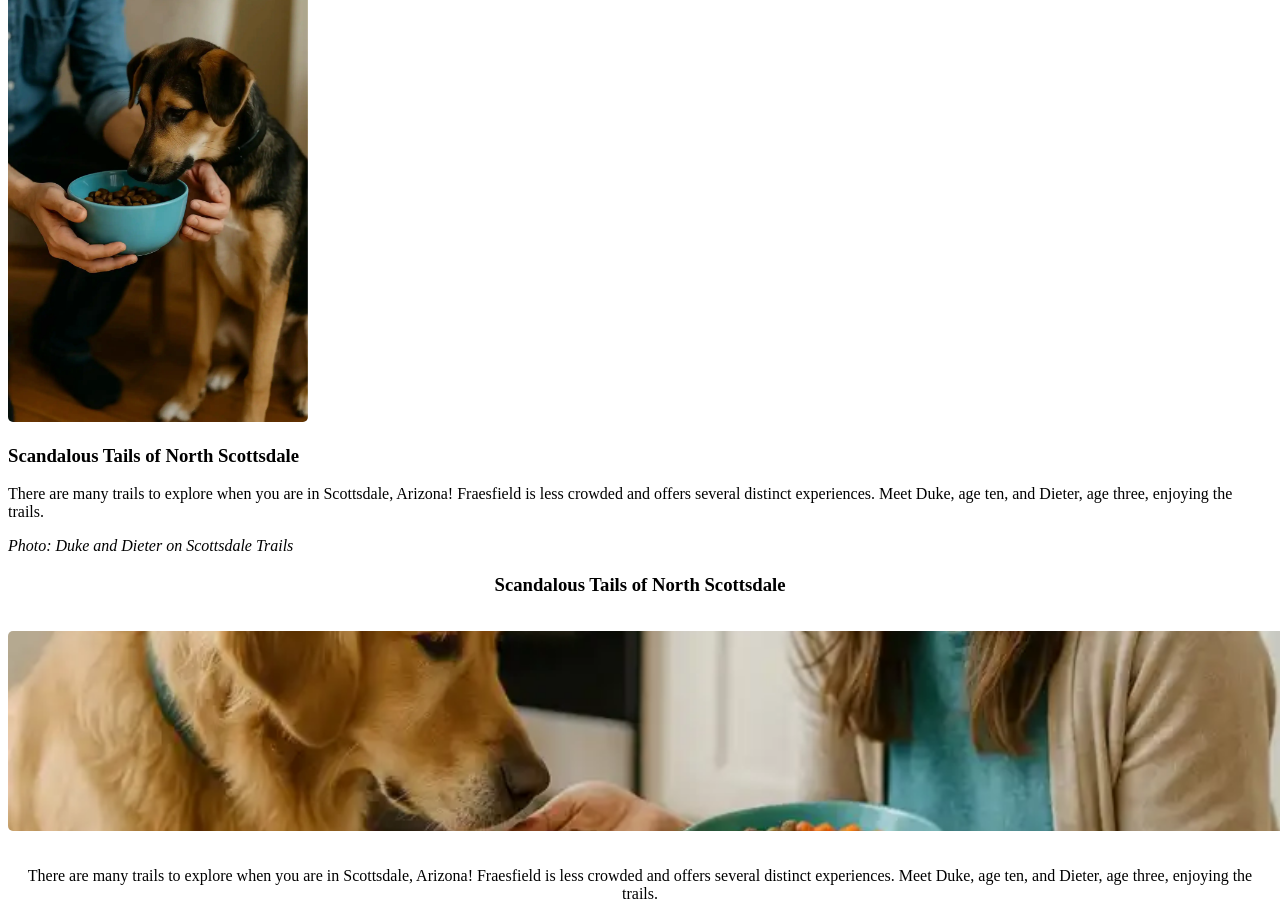
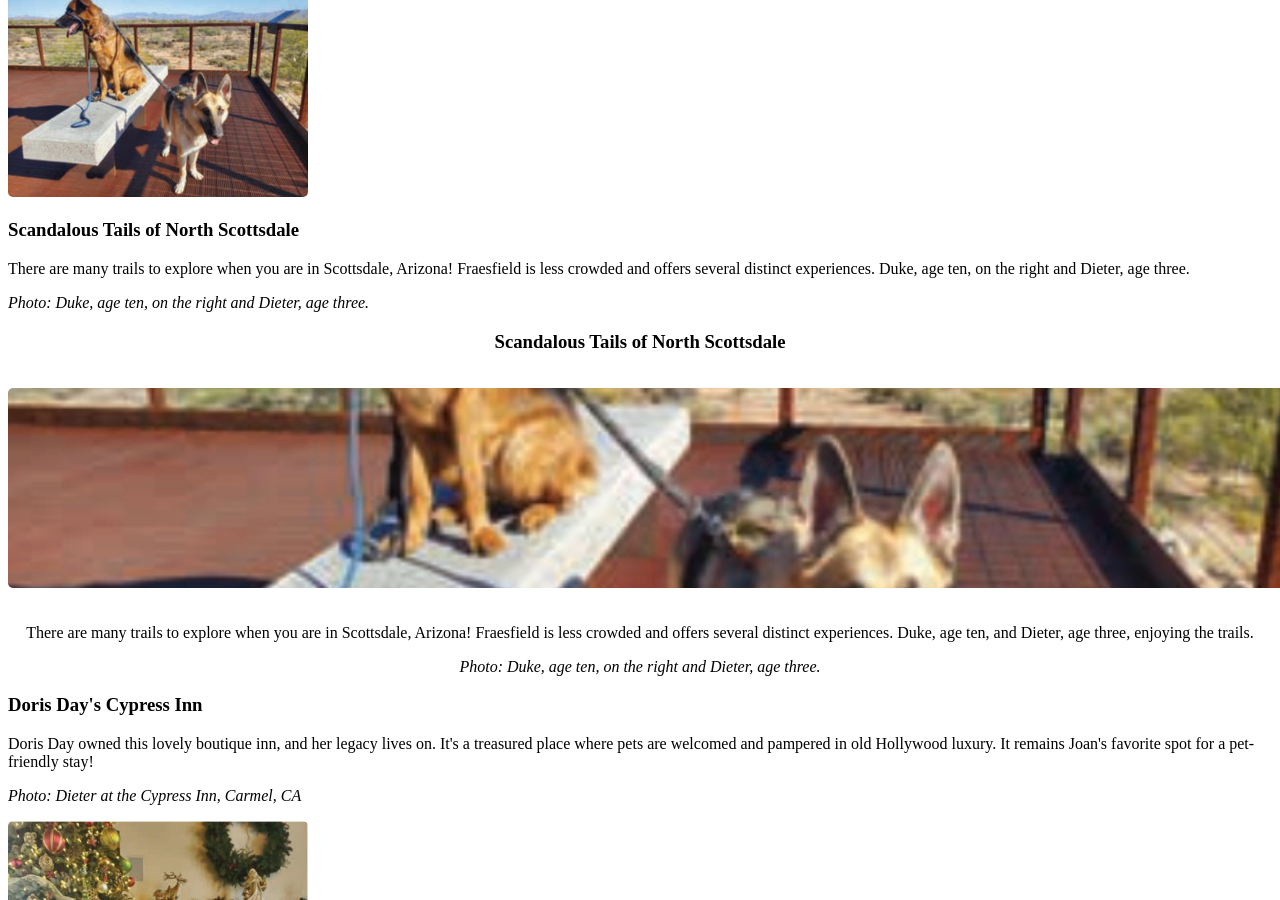
Before and after one commit to perstarke-webdev/puppps-by-joan, a Jekyll site: the page built from _pages/recipes.html, in a window 1280 px wide and 900 px high, scrolled down 2527 px. Built offline with Jekyll 4.4.1, drawn with Linux system fonts in a browser that asks for light colours; cached includes are drawn as plain includes; some of the changed text lies outside the part shown.

Commit message:
feat: Update Travel & Recipes images and descriptions

```diff
--- a/_pages/recipes.html
+++ b/_pages/recipes.html
@@ -16,20 +16,20 @@
     <!-- Scottsdale Travel Section -->
     <div class="itr-container desktop-only">
         <div class="itr-image-container">
-            <img src="/assets/images/initiatives/health.webp" alt="Scottsdale Trails Placeholder" class="itr-image" style="width:300px; border-radius: 5px;">
+            <img src="/assets/images/recipes/duke-dieter-fraesfield-trails.webp" alt="Duke, age ten, on the right and Dieter, age three." class="itr-image" style="width:300px; border-radius: 5px;">
         </div>
         <div class="itr-text">
             <h3>Scandalous Tails of North Scottsdale</h3>
-            <p>There are many trails to explore when you are in Scottsdale, Arizona! Fraesfield is less crowded and offers several distinct experiences. Meet Duke, age ten, and Dieter, age three, enjoying the trails.</p>
-            <p><i>Photo: Duke and Dieter on Scottsdale Trails</i></p>
+            <p>There are many trails to explore when you are in Scottsdale, Arizona! Fraesfield is less crowded and offers several distinct experiences. Duke, age ten, on the right and Dieter, age three.</p>
+            <p><i>Photo: Duke, age ten, on the right and Dieter, age three.</i></p>
         </div>
     </div>
 
     <div class="mobile-only" style="text-align: center;">
         <h3>Scandalous Tails of North Scottsdale</h3>
-        <img src="/assets/images/initiatives/health-mobile.webp" alt="Scottsdale Trails Placeholder" class="itr-image" style="width:100vw; height: 200px; border-radius: 5px; margin: 1rem 0; object-fit: cover;">
-        <p>There are many trails to explore when you are in Scottsdale, Arizona! Fraesfield is less crowded and offers several distinct experiences. Meet Duke, age ten, and Dieter, age three, enjoying the trails.</p>
-        <p><i>Photo: Duke and Dieter on Scottsdale Trails</i></p>
+        <img src="/assets/images/recipes/duke-dieter-fraesfield-trails.webp" alt="Duke, age ten, on the right and Dieter, age three." class="itr-image" style="width:100vw; height: 200px; border-radius: 5px; margin: 1rem 0; object-fit: cover;">
+        <p>There are many trails to explore when you are in Scottsdale, Arizona! Fraesfield is less crowded and offers several distinct experiences. Duke, age ten, and Dieter, age three, enjoying the trails.</p>
+        <p><i>Photo: Duke, age ten, on the right and Dieter, age three.</i></p>
     </div>
 
     <!-- Cypress Inn Section -->
@@ -40,13 +40,13 @@
             <p><i>Photo: Dieter at the Cypress Inn, Carmel, CA</i></p>
         </div>
         <div class="itr-image-container" style="align-self: flex-start;">
-            <img src="/assets/images/initiatives/shelter.webp" alt="Cypress Inn Placeholder" class="itr-image" style="width:300px; border-radius: 5px;">
+            <img src="/assets/images/recipes/dieter-cypress-inn-carmel.webp" alt="Dieter at the Cypress Inn, Carmel, CA" class="itr-image" style="width:300px; border-radius: 5px;">
         </div>
     </div>
 
     <div class="mobile-only" style="text-align: center;">
         <h3>Doris Day's Cypress Inn</h3>
-        <img src="/assets/images/initiatives/shelter-mobile.webp" alt="Cypress Inn Placeholder" style="width:100vw; height: 200px; border-radius: 5px; margin: 1rem 0; object-fit: cover;">
+        <img src="/assets/images/recipes/dieter-cypress-inn-carmel.webp" alt="Dieter at the Cypress Inn, Carmel, CA" class="itr-image" style="width:100vw; height: 200px; border-radius: 5px; margin: 1rem 0; object-fit: cover;">
         <p>Doris Day owned this lovely boutique inn, and her legacy lives on. It's a treasured place where pets are welcomed and pampered in old Hollywood luxury. It remains Joan's favorite spot for a pet-friendly stay!</p>
             <p><i>Photo: Dieter at the Cypress Inn, Carmel, CA</i></p>
     </div>
@@ -54,7 +54,7 @@
     <!-- Verde River Section -->
     <div class="itr-container desktop-only">
         <div class="itr-image-container">
-            <img src="/assets/images/initiatives/labs.webp" alt="Verde River Placeholder" class="itr-image" style="width:300px; border-radius: 5px;">
+            <img src="/assets/images/recipes/von-diesel-dieter-verde-river.webp" alt="Von Diesel and Dieter at the Verde River, Arizona" class="itr-image" style="width:300px; border-radius: 5px;">
         </div>
         <div class="itr-text">
             <h3>Verde River Adventures</h3>
@@ -65,7 +65,7 @@
 
     <div class="mobile-only" style="text-align: center;">
         <h3>Verde River Adventures</h3>
-        <img src="/assets/images/initiatives/labs-mobile.webp" alt="Verde River Placeholder" class="itr-image" style="width:100vw; height: 200px; border-radius: 5px; margin: 1rem 0; object-fit: cover;">
+        <img src="/assets/images/recipes/von-diesel-dieter-verde-river.webp" alt="Von Diesel and Dieter at the Verde River, Arizona" class="itr-image" style="width:100vw; height: 200px; border-radius: 5px; margin: 1rem 0; object-fit: cover;">
         <p>Explore the beauty of Arizona with your pets! Von Diesel and Dieter enjoying their time at the Verde River.</p>
             <p><i>Photo: Von Diesel and Dieter at the Verde River, Arizona</i></p>
     </div>
@@ -77,7 +77,6 @@
 
     <!-- Shepherds Pie -->
     <h3>Shepherds Pie</h3>
-    <img src="/assets/images/home/book.webp" alt="Shepherds Pie Placeholder" style="width: 100%; max-width: 400px; margin: 1rem auto; display: block; border-radius: 5px;">
     <p>Perfect for St. Patrick’s Day or just a special treat!</p>
     <a href="#" class="btn btn--primary read-more-btn" data-target="recipe-shepherds-pie">Read More</a>
     <div id="recipe-shepherds-pie" class="expandable-content" style="display: none;">
@@ -102,7 +101,6 @@
 
     <!-- Basic Homemade Dinner -->
     <h3>Basic Homemade Dinner</h3>
-    <img src="/assets/images/home/podcast.webp" alt="Homemade Dinner Placeholder" style="width: 100%; max-width: 400px; margin: 1rem auto; display: block; border-radius: 5px;">
     <p>A wholesome and customizable meal for your dog.</p>
     <a href="#" class="btn btn--primary read-more-btn" data-target="recipe-basic-dinner">Read More</a>
     <div id="recipe-basic-dinner" class="expandable-content" style="display: none;">
@@ -129,7 +127,6 @@
 
     <!-- Sinbad’s Stew -->
     <h3>Sinbad’s Stew</h3>
-    <img src="/assets/images/full-logo.webp" alt="Sinbad's Stew Placeholder" style="width: 100%; max-width: 400px; margin: 1rem auto; display: block; border-radius: 5px;">
     <p>A hearty and nutritious stew for your canine companion.</p>
     <a href="#" class="btn btn--primary read-more-btn" data-target="recipe-sinbads-stew">Read More</a>
     <div id="recipe-sinbads-stew" class="expandable-content" style="display: none;">
@@ -154,7 +151,6 @@
 
     <!-- Special Occasion Doggie Lasagne -->
     <h3>Special Occasion Doggie Lasagne</h3>
-    <img src="/assets/images/logo.webp" alt="Doggie Lasagne Placeholder" style="width: 100%; max-width: 400px; margin: 1rem auto; display: block; border-radius: 5px;">
     <p>A special treat for your German shepherds, or other large breeds!</p>
     <a href="#" class="btn btn--primary read-more-btn" data-target="recipe-doggie-lasagne">Read More</a>
     <div id="recipe-doggie-lasagne" class="expandable-content" style="display: none;">
@@ -177,7 +173,6 @@
 
     <!-- Kitty’s Crave -->
     <h3>Kitty’s Crave</h3>
-    <img src="/assets/images/podcast.webp" alt="Kitty's Crave Placeholder" style="width: 100%; max-width: 400px; margin: 1rem auto; display: block; border-radius: 5px;">
     <p>A delightful and healthy treat for your feline friends.</p>
     <a href="#" class="btn btn--primary read-more-btn" data-target="recipe-kittys-crave">Read More</a>
     <div id="recipe-kittys-crave" class="expandable-content" style="display: none;">
```
Also changed, not shown: gemini-plan.md (deleted, +0 -35 lines), gemini-tasks.md (deleted, +0 -120 lines), assets/images/recipes/dieter-cypress-inn-carmel.webp (added), assets/images/recipes/duke-dieter-fraesfield-trails.webp (added), assets/images/recipes/von-diesel-dieter-verde-river.webp (added).
